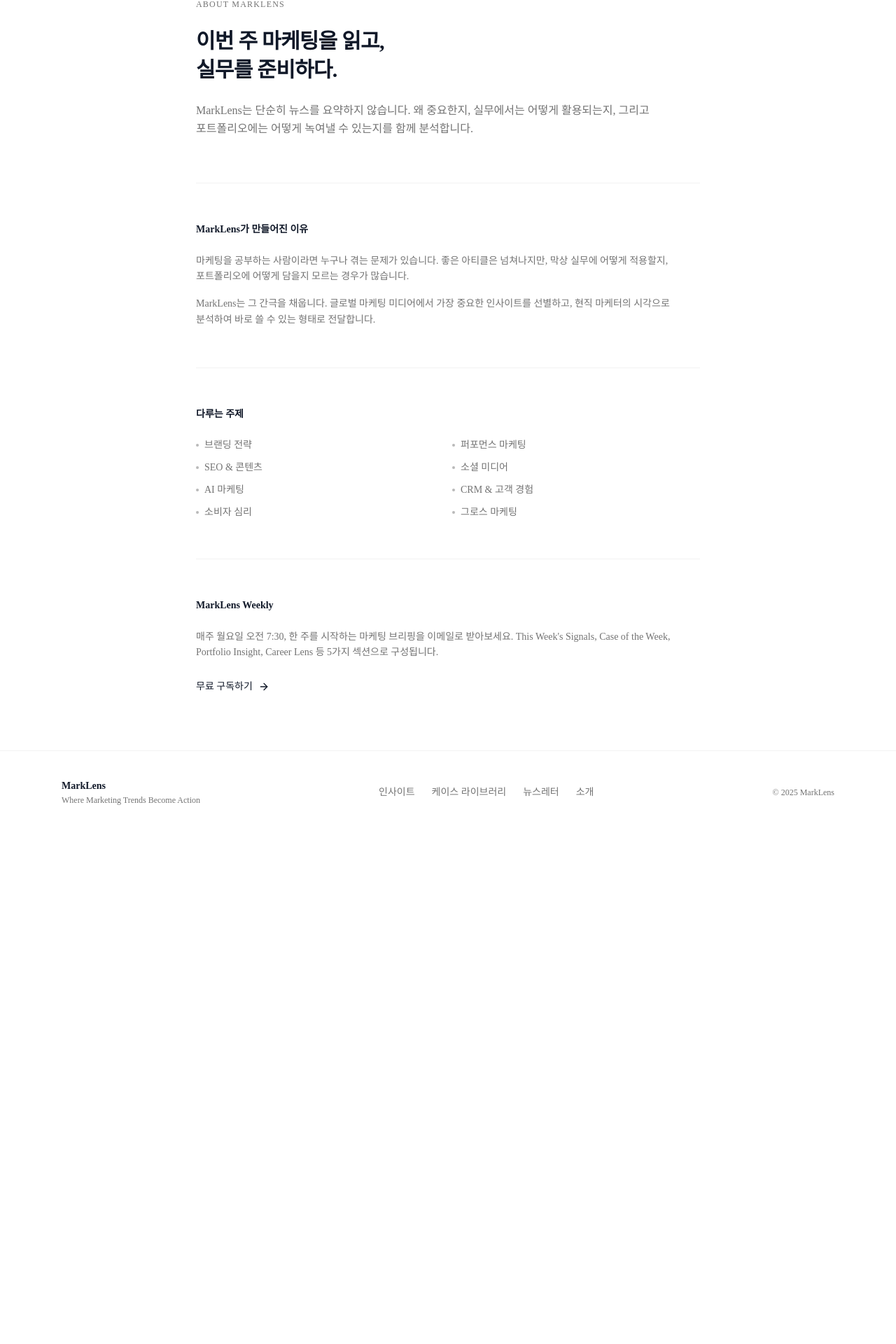
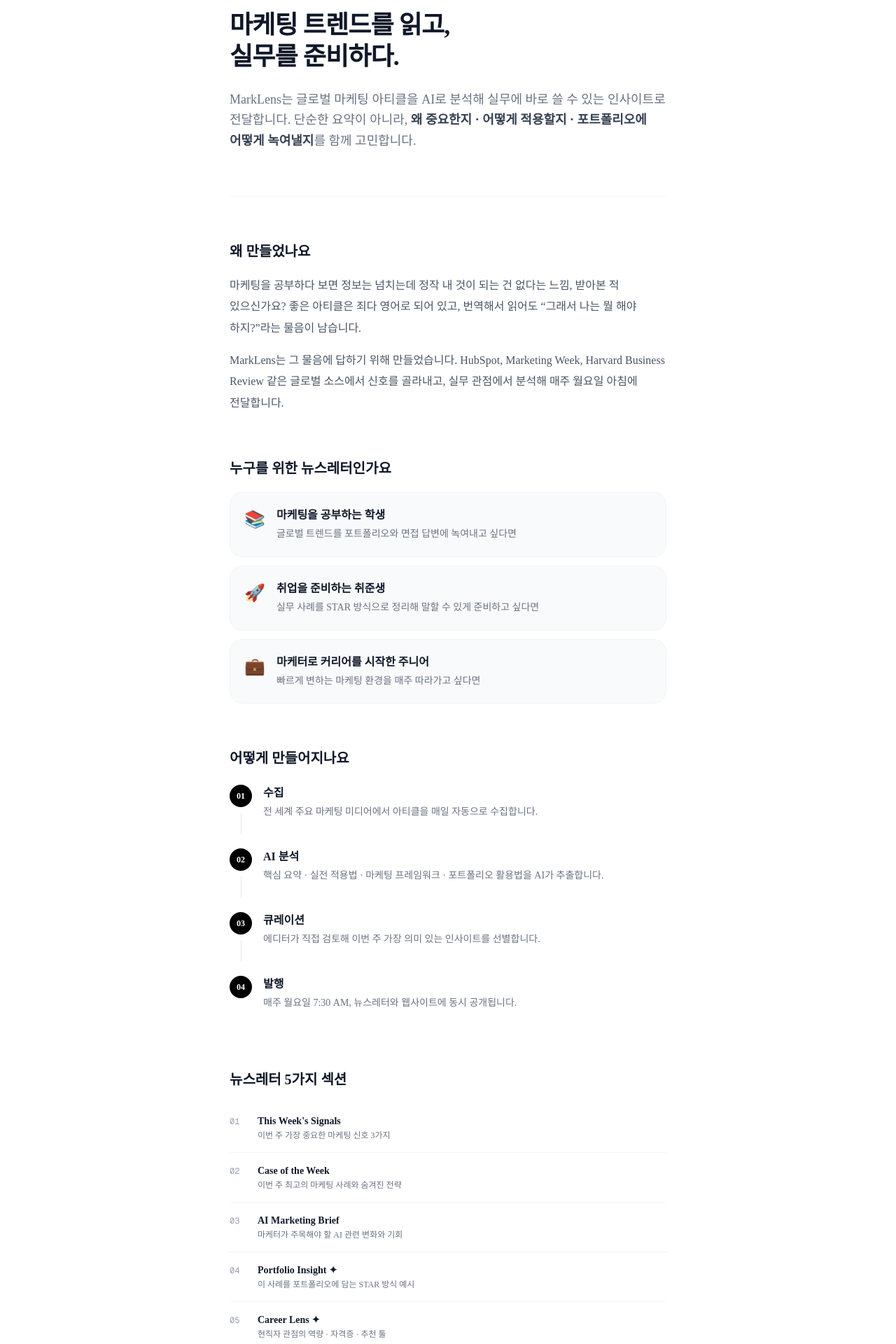
Before and after one commit to dkdrma0009-code/MarkLens, a Next.js app: page /about in a window 1280 px wide. Shown: the part 139-2059 px from the top of the page at 70% size. Before the commit the page ends 1330 px from the top, so only its background shows below. Built offline with nearby package versions, Linux system fonts and the light colour scheme.

Commit message:
feat: About 페이지 완성

```diff
--- a/src/app/(public)/about/page.tsx
+++ b/src/app/(public)/about/page.tsx
@@ -1,75 +1,131 @@
 import Link from "next/link"
 import { ArrowRight } from "lucide-react"
+import type { Metadata } from "next"
+
+export const metadata: Metadata = {
+  title: "소개 | MarkLens",
+  description: "MarkLens는 글로벌 마케팅 트렌드를 실무와 포트폴리오에 연결하는 마케팅 인사이트 뉴스레터입니다.",
+}
 
 export default function AboutPage() {
   return (
-    <div className="max-w-3xl mx-auto px-6 py-20">
+    <div className="max-w-2xl mx-auto px-6 py-16">
+
+      {/* Hero */}
       <div className="mb-16">
-        <p className="text-xs font-medium text-muted-foreground uppercase tracking-widest mb-6">
-          About MarkLens
-        </p>
-        <h1 className="text-3xl font-semibold tracking-tight leading-snug mb-6">
-          이번 주 마케팅을 읽고,<br />
-          실무를 준비하다.
+        <p className="text-xs font-semibold text-gray-400 dark:text-gray-600 uppercase tracking-widest mb-4">About MarkLens</p>
+        <h1 className="text-4xl font-bold tracking-tight leading-tight mb-6 text-gray-900 dark:text-gray-100">
+          마케팅 트렌드를 읽고,<br />실무를 준비하다.
         </h1>
-        <p className="text-base text-muted-foreground leading-relaxed">
-          MarkLens는 단순히 뉴스를 요약하지 않습니다.
-          왜 중요한지, 실무에서는 어떻게 활용되는지,
-          그리고 포트폴리오에는 어떻게 녹여낼 수 있는지를 함께 분석합니다.
+        <p className="text-lg text-gray-500 dark:text-gray-400 leading-relaxed">
+          MarkLens는 글로벌 마케팅 아티클을 AI로 분석해 실무에 바로 쓸 수 있는 인사이트로 전달합니다.
+          단순한 요약이 아니라, <em className="not-italic font-semibold text-gray-700 dark:text-gray-300">왜 중요한지 · 어떻게 적용할지 · 포트폴리오에 어떻게 녹여낼지</em>를 함께 고민합니다.
         </p>
       </div>
 
-      <div className="border-t border-border/50 pt-14 mb-14">
-        <h2 className="text-sm font-semibold mb-6">MarkLens가 만들어진 이유</h2>
-        <div className="space-y-4 text-sm text-muted-foreground leading-relaxed">
+      <div className="border-t border-gray-100 dark:border-gray-800 mb-16" />
+
+      {/* Why */}
+      <section className="mb-16">
+        <h2 className="text-xl font-bold mb-5 text-gray-900 dark:text-gray-100">왜 만들었나요</h2>
+        <div className="space-y-4 text-gray-600 dark:text-gray-400 leading-[1.9]">
           <p>
-            마케팅을 공부하는 사람이라면 누구나 겪는 문제가 있습니다.
-            좋은 아티클은 넘쳐나지만, 막상 실무에 어떻게 적용할지,
-            포트폴리오에 어떻게 담을지 모르는 경우가 많습니다.
+            마케팅을 공부하다 보면 정보는 넘치는데 정작 내 것이 되는 건 없다는 느낌, 받아본 적 있으신가요?
+            좋은 아티클은 죄다 영어로 되어 있고, 번역해서 읽어도 &ldquo;그래서 나는 뭘 해야 하지?&rdquo;라는 물음이 남습니다.
           </p>
           <p>
-            MarkLens는 그 간극을 채웁니다.
-            글로벌 마케팅 미디어에서 가장 중요한 인사이트를 선별하고,
-            현직 마케터의 시각으로 분석하여 바로 쓸 수 있는 형태로 전달합니다.
+            MarkLens는 그 물음에 답하기 위해 만들었습니다.
+            HubSpot, Marketing Week, Harvard Business Review 같은 글로벌 소스에서 신호를 골라내고,
+            실무 관점에서 분석해 매주 월요일 아침에 전달합니다.
           </p>
         </div>
-      </div>
+      </section>
 
-      <div className="border-t border-border/50 pt-14 mb-14">
-        <h2 className="text-sm font-semibold mb-6">다루는 주제</h2>
-        <div className="grid grid-cols-2 gap-3">
+      {/* Who */}
+      <section className="mb-16">
+        <h2 className="text-xl font-bold mb-5 text-gray-900 dark:text-gray-100">누구를 위한 뉴스레터인가요</h2>
+        <div className="space-y-3">
           {[
-            "브랜딩 전략",
-            "퍼포먼스 마케팅",
-            "SEO & 콘텐츠",
-            "소셜 미디어",
-            "AI 마케팅",
-            "CRM & 고객 경험",
-            "소비자 심리",
-            "그로스 마케팅",
-          ].map((topic) => (
-            <div key={topic} className="flex items-center gap-2 text-sm text-muted-foreground">
-              <span className="w-1 h-1 rounded-full bg-muted-foreground/50" />
-              {topic}
+            { icon: "📚", title: "마케팅을 공부하는 학생", desc: "글로벌 트렌드를 포트폴리오와 면접 답변에 녹여내고 싶다면" },
+            { icon: "🚀", title: "취업을 준비하는 취준생", desc: "실무 사례를 STAR 방식으로 정리해 말할 수 있게 준비하고 싶다면" },
+            { icon: "💼", title: "마케터로 커리어를 시작한 주니어", desc: "빠르게 변하는 마케팅 환경을 매주 따라가고 싶다면" },
+          ].map((item) => (
+            <div key={item.title} className="flex gap-4 p-5 rounded-2xl bg-gray-50 dark:bg-gray-900 border border-gray-100 dark:border-gray-800">
+              <span className="text-2xl flex-shrink-0 mt-0.5">{item.icon}</span>
+              <div>
+                <p className="font-semibold text-gray-900 dark:text-gray-100 mb-1">{item.title}</p>
+                <p className="text-sm text-gray-500 dark:text-gray-400 leading-relaxed">{item.desc}</p>
+              </div>
             </div>
           ))}
         </div>
-      </div>
+      </section>
 
-      <div className="border-t border-border/50 pt-14">
-        <h2 className="text-sm font-semibold mb-6">MarkLens Weekly</h2>
-        <p className="text-sm text-muted-foreground leading-relaxed mb-6">
-          매주 월요일 오전 7:30, 한 주를 시작하는 마케팅 브리핑을 이메일로 받아보세요.
-          This Week&apos;s Signals, Case of the Week, Portfolio Insight, Career Lens 등
-          5가지 섹션으로 구성됩니다.
+      {/* How it works */}
+      <section className="mb-16">
+        <h2 className="text-xl font-bold mb-6 text-gray-900 dark:text-gray-100">어떻게 만들어지나요</h2>
+        <div className="space-y-5">
+          {[
+            { step: "01", title: "수집", desc: "전 세계 주요 마케팅 미디어에서 아티클을 매일 자동으로 수집합니다." },
+            { step: "02", title: "AI 분석", desc: "핵심 요약 · 실전 적용법 · 마케팅 프레임워크 · 포트폴리오 활용법을 AI가 추출합니다." },
+            { step: "03", title: "큐레이션", desc: "에디터가 직접 검토해 이번 주 가장 의미 있는 인사이트를 선별합니다." },
+            { step: "04", title: "발행", desc: "매주 월요일 7:30 AM, 뉴스레터와 웹사이트에 동시 공개됩니다." },
+          ].map((item, i) => (
+            <div key={item.step} className="flex gap-4">
+              <div className="flex flex-col items-center">
+                <span className="w-8 h-8 rounded-full bg-black dark:bg-white text-white dark:text-black text-xs font-bold flex items-center justify-center flex-shrink-0">
+                  {item.step}
+                </span>
+                {i < 3 && <div className="w-px flex-1 bg-gray-200 dark:bg-gray-800 mt-2" />}
+              </div>
+              <div className="pb-5">
+                <p className="font-semibold text-gray-900 dark:text-gray-100 mb-1">{item.title}</p>
+                <p className="text-sm text-gray-500 dark:text-gray-400 leading-relaxed">{item.desc}</p>
+              </div>
+            </div>
+          ))}
+        </div>
+      </section>
+
+      {/* Newsletter sections */}
+      <section className="mb-16">
+        <h2 className="text-xl font-bold mb-5 text-gray-900 dark:text-gray-100">뉴스레터 5가지 섹션</h2>
+        <div className="divide-y divide-gray-100 dark:divide-gray-800">
+          {[
+            { num: "01", name: "This Week's Signals", desc: "이번 주 가장 중요한 마케팅 신호 3가지" },
+            { num: "02", name: "Case of the Week", desc: "이번 주 최고의 마케팅 사례와 숨겨진 전략" },
+            { num: "03", name: "AI Marketing Brief", desc: "마케터가 주목해야 할 AI 관련 변화와 기회" },
+            { num: "04", name: "Portfolio Insight ✦", desc: "이 사례를 포트폴리오에 담는 STAR 방식 예시" },
+            { num: "05", name: "Career Lens ✦", desc: "현직자 관점의 역량 · 자격증 · 추천 툴" },
+          ].map((item) => (
+            <div key={item.num} className="flex gap-4 py-4">
+              <span className="text-xs font-mono text-gray-400 dark:text-gray-600 w-6 flex-shrink-0 pt-0.5">{item.num}</span>
+              <div>
+                <p className="text-sm font-semibold text-gray-900 dark:text-gray-100">{item.name}</p>
+                <p className="text-xs text-gray-500 dark:text-gray-400 mt-0.5">{item.desc}</p>
+              </div>
+            </div>
+          ))}
+        </div>
+      </section>
+
+      {/* CTA */}
+      <div className="rounded-2xl bg-black dark:bg-white p-8 text-center">
+        <p className="text-xs font-bold text-white/50 dark:text-black/50 uppercase tracking-widest mb-2">MarkLens Weekly</p>
+        <h2 className="text-2xl font-bold text-white dark:text-black mb-3">
+          매주 월요일, 한 주를 시작하는<br />마케팅 브리핑
+        </h2>
+        <p className="text-white/60 dark:text-black/50 text-sm mb-6">
+          무료 구독 · 언제든 취소 가능
         </p>
         <Link
           href="/newsletter"
-          className="inline-flex items-center gap-2 text-sm font-medium hover:opacity-70 transition-opacity"
+          className="inline-flex items-center gap-2 px-6 py-3 rounded-full bg-white dark:bg-black text-black dark:text-white text-sm font-bold hover:bg-gray-100 dark:hover:bg-gray-900 transition-colors"
         >
           무료 구독하기 <ArrowRight className="w-4 h-4" />
         </Link>
       </div>
+
     </div>
   )
 }
```
